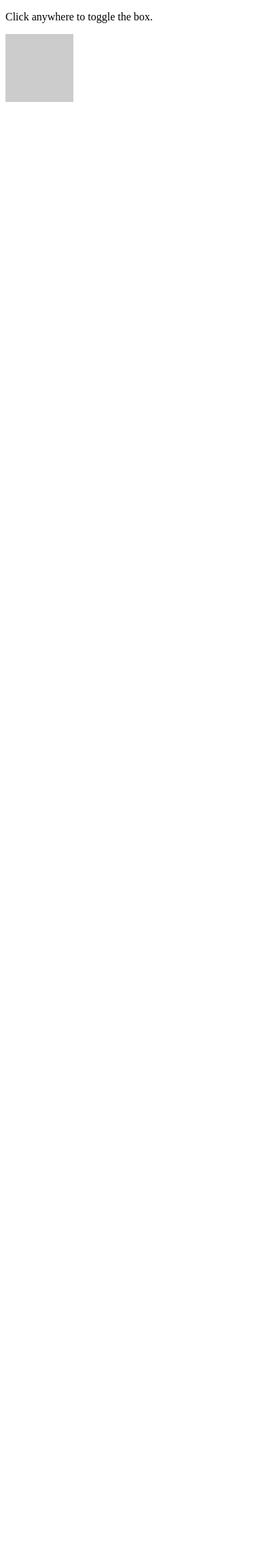
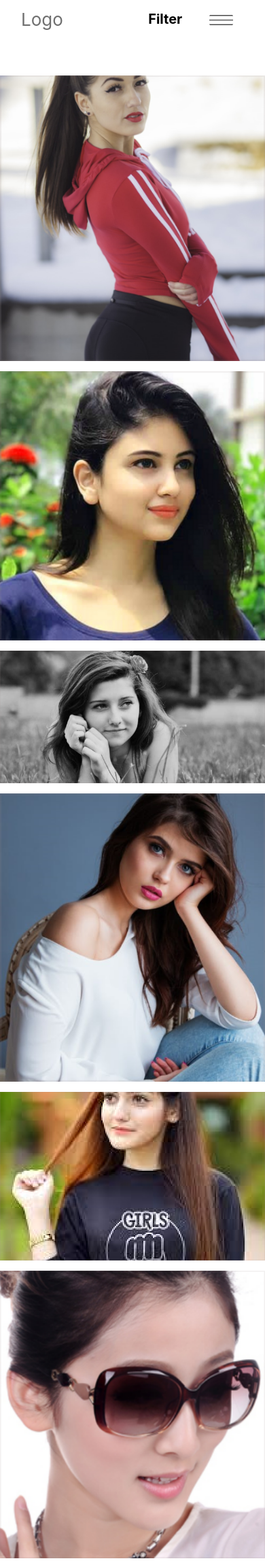
Before and after one commit to wmsn-web/photorating, a PHP site: page /test.html in a window 390 px wide. Shown: the top 2296 px of the page at 68% size. Before the commit the page ends 150 px from the top, so only its background shows below. Run offline with PHP 8.4, Linux system fonts and the light colour scheme; some libraries are stand-ins or nearby versions.

Commit message:
homepage desktop view completed

```diff
--- a/html/assets/css/style.css
+++ b/html/assets/css/style.css
@@ -117,6 +117,10 @@ body {
 	color: #fff;
  background: #E65050;}
 @media(max-width:991px) {
+	.navbar-nav .item-logo{font: Regular 60px/80px Segoe UI; font-size:26px; color: #707070; }
+	#tgl{width: 35px; height: 15px}
+	.fltr, .menus{padding: none}
+	.menus{display: none;}
   #wrapper {
     padding-left: 0;
   }
@@ -128,15 +132,16 @@ body {
   position: fixed;
   right: 250px;
   top:1px;
-  width: 250px !important ;
+  width: 280px !important ;
   height: 100%;
   margin-right: -250px;
-  background: rgba(255, 255, 255, 0.2);
+  background: rgba(255, 255, 255, 0.9);
   -webkit-transition: all 0.5s ease;
   -moz-transition: all 0.5s ease;
   -o-transition: all 0.5s ease;
   transition: all 0.5s ease;
 }
+.round{width: 75px; height: 75px; border-radius: 50%}
   #wrapper.toggled #sidebar-wrapper {
     width: 250px;
   }
--- a/html/test.html
+++ b/html/test.html
@@ -1,29 +1,272 @@
-<!doctype html>
-<html lang="en">
+<!DOCTYPE html>
+<html>
 <head>
-  <meta charset="utf-8">
-  <title>bounce demo</title>
-  <link rel="stylesheet" href="//code.jquery.com/ui/1.12.1/themes/smoothness/jquery-ui.css">
-  <style>
-  #toggle {
-    width: 100px;
-    height: 100px;
-    background: #ccc;
-  }
-  </style>
-  <script src="https://ajax.googleapis.com/ajax/libs/jquery/2.1.1/jquery.min.js"></script>
+	<meta charset="utf-8">
+	<meta name="viewport" content="width=device-width, initial-scale=1.0">
+
+    <meta name="description" content="">
+    <meta name="author" content="">
+    <link rel="icon" href="assets/images/favicon.png">
+    <link href="//maxcdn.bootstrapcdn.com/bootstrap/4.1.1/css/bootstrap.min.css" rel="stylesheet" id="bootstrap-css">
+
+    <link rel="stylesheet" type="text/css" href="assets/css/style.css" />
+
+    <title>Home</title>
 </head>
 <body>
+	<div class="container-fluid">
+	    <nav class="navbar navbar-expand navbar-dark">
+		        <div class="collapse navbar-collapse" id="navbarsExample02">
+		            <ul class="navbar-nav mr-auto">
+		                <li class="nav-item item-logo">Logo</li>
+		            </ul>
+		            <a href="javascript:void(0)" class="navbar-brand">
+		            	<span class="fltr">Filter</span>
+		            	<span class="menus">Menu</span>
+		                <img  id="tgl" src="assets/images/menubars.png" alt="menuBar" />
+		            </a>
+		        </div>
+		</nav>
+    </div>
 
-<p>Click anywhere to toggle the box.</p>
-<div id="toggle"></div>
+        <div id="wrapper" class="toggled">
+            <!-- Sidebar -->
+            <div id="sidebar-wrapper2">
+            	<div class="cls">
+            		<img class="clsBtn" src="assets/images/closebtn.png" alt="close">
+            	</div>
+            	<div class="profile-pic">
+            		<img class="round" src="assets/images/profile.png" alt="profile">
+            	</div>
+            	<div class="sideMenu">
+	            	<ul>
+	                   <li><a class="actv" href="#">Home</a></li>
+	                   <li><a href="#">About Us</a></li>
+	                   <li><a href="#">Settings</a></li>
+	                   <li><a href="#">My Half friend</a></li>
+	                   <li><a href="#">My Full Friend</a></li>
+	            	</ul>
+               </div>
+            </div> <!-- /#sidebar-wrapper -->
 
-<script>
-$( document ).click(function() {
-  //$( "#toggle" ).toggle( "bounceinleft", { times: 3 }, "slow" );
-  $("#toggle").animate({top: '+=150px'}, {duration: 500, queue: true});
-});
-</script>
+</div>
+<div class="mainGal">
+	<div align="center">
+		<div class="filters">
+			<button class="fltrBtn">Female</button>
+			<button class="fltrBtn">Female</button>
+			<button class="fltrBtn">Age</button>
+		</div>
+	</div>
+<section id="photos">
+	 	<div class="cont">
+		 	<img class="imgg" src="assets/images/1.png"  alt="gallery"><br>
+	        <div class="middle">
+	        	<div class="text">
+	        		<table class="tlb">
+	        			<tr>
+	        				<th>Nikita Kundu</th>
+	        				<td><img src="assets/images/icons/comp1.png" /> 22</td>
+	        			</tr>
+	        		</table>
+	        		<hr>
+	        		<table class="tlb">
+	        			<tr>
+	        				<th><img src="assets/images/icons/star.png" /> 20</th>
+	        				<td><button class="primary">Rate Now</button></td>
+	        			</tr>
+	        		</table>
+	        	</div>
+	        </div>
+	    </div>
+	    <div class="cont">
+	 	<img class="imgg" src="assets/images/2.png" alt="gallery"><br>
+	 	<div class="middle">
+        	<div class="text">
+        		<table class="tlb">
+        			<tr>
+        				<th>Nikita Kundu</th>
+        				<td><img src="assets/images/icons/comp1.png" /> 22</td>
+        			</tr>
+        		</table>
+        		<hr>
+        		<table class="tlb">
+        			<tr>
+        				<th><img src="assets/images/icons/star.png" /> 20</th>
+        				<td><button class="primary">Rate Now</button></td>
+        			</tr>
+        		</table>
+        	</div>
+        </div>
+	    </div>
+	    <div class="cont">
+	 	<img class="imgg" src="assets/images/3.png" alt="gallery"><br>
+	 	<div class="middle">
+        	<div class="text">
+        		<table class="tlb">
+        			<tr>
+        				<th>Nikita Kundu</th>
+        				<td><img src="assets/images/icons/comp1.png" /> 22</td>
+        			</tr>
+        		</table>
+        		<hr>
+        		<table class="tlb">
+        			<tr>
+        				<th><img src="assets/images/icons/star.png" /> 20</th>
+        				<td><button class="primary">Rate Now</button></td>
+        			</tr>
+        		</table>
+        	</div>
+        </div>
+	    </div>
+	    <div class="cont">
+	 	<img class="imgg" src="assets/images/4.png" alt="gallery"><br>
+	 	<div class="middle">
+        	<div class="text">
+        		<table class="tlb">
+        			<tr>
+        				<th>Nikita Kundu</th>
+        				<td><img src="assets/images/icons/comp1.png" /> 22</td>
+        			</tr>
+        		</table>
+        		<hr>
+        		<table class="tlb">
+        			<tr>
+        				<th><img src="assets/images/icons/star.png" /> 20</th>
+        				<td><button class="primary">Rate Now</button></td>
+        			</tr>
+        		</table>
+        	</div>
+        </div>
+	    </div>
+	    <div class="cont">
+	 	<img class="imgg" src="assets/images/5.png" alt="gallery"><br>
+	 	<div class="middle">
+        	<div class="text">
+        		<table class="tlb">
+        			<tr>
+        				<th>Nikita Kundu</th>
+        				<td><img src="assets/images/icons/comp1.png" /> 22</td>
+        			</tr>
+        		</table>
+        		<hr>
+        		<table class="tlb">
+        			<tr>
+        				<th><img src="assets/images/icons/star.png" /> 20</th>
+        				<td><button class="primary">Rate Now</button></td>
+        			</tr>
+        		</table>
+        	</div>
+        </div>
+	    </div>
+	    <div class="cont">
+	 	<img class="imgg" src="assets/images/6.png" alt="gallery"><br>
+	 	<div class="middle">
+        	<div class="text">
+        		<table class="tlb">
+        			<tr>
+        				<th>Nikita Kundu</th>
+        				<td><img src="assets/images/icons/comp1.png" /> 22</td>
+        			</tr>
+        		</table>
+        		<hr>
+        		<table class="tlb">
+        			<tr>
+        				<th><img src="assets/images/icons/star.png" /> 20</th>
+        				<td><button class="primary">Rate Now</button></td>
+        			</tr>
+        		</table>
+        	</div>
+        </div>
+	    </div>
+	    <div class="cont">
+	 	<img class="imgg" src="assets/images/7.png" alt="gallery"><br>
+	 	<div class="middle">
+        	<div class="text">
+        		<table class="tlb">
+        			<tr>
+        				<th>Nikita Kundu</th>
+        				<td><img src="assets/images/icons/comp1.png" /> 22</td>
+        			</tr>
+        		</table>
+        		<hr>
+        		<table class="tlb">
+        			<tr>
+        				<th><img src="assets/images/icons/star.png" /> 20</th>
+        				<td><button class="primary">Rate Now</button></td>
+        			</tr>
+        		</table>
+        	</div>
+        </div>
+	    </div>
+	    <div class="cont">
+	 	<img class="imgg" src="assets/images/8.png" alt="gallery"><br>
+	 	<div class="middle">
+        	<div class="text">
+        		<table class="tlb">
+        			<tr>
+        				<th>Nikita Kundu</th>
+        				<td><img src="assets/images/icons/comp1.png" /> 22</td>
+        			</tr>
+        		</table>
+        		<hr>
+        		<table class="tlb">
+        			<tr>
+        				<th><img src="assets/images/icons/star.png" /> 20</th>
+        				<td><button class="primary">Rate Now</button></td>
+        			</tr>
+        		</table>
+        	</div>
+        </div>
+	    </div>
+	    <div class="cont">
+	 	<img class="imgg" src="assets/images/8.png" alt="gallery"><br>
+	 	<div class="middle">
+        	<div class="text">
+        		<table class="tlb">
+        			<tr>
+        				<th>Nikita Kundu</th>
+        				<td><img src="assets/images/icons/comp1.png" /> 22</td>
+        			</tr>
+        		</table>
+        		<hr>
+        		<table class="tlb">
+        			<tr>
+        				<th><img src="assets/images/icons/star.png" /> 20</th>
+        				<td><button class="primary">Rate Now</button></td>
+        			</tr>
+        		</table>
+        	</div>
+        </div>
+	    </div>
+	 </section>
+ </div>
+
+
+
+
+
+
+
+
+
+<script type="text/javascript" src="assets/js/jquery-3.4.1.min.js"></script>
+    <script type="text/javascript" src="assets/js/bootstrap.min.js"></script>
+
+            <script>
+               $(document).ready(function(){
+               	$(".filters").hide();
+               	$("#tgl").click(function(){
+               		$("#sidebar-wrapper2").attr("id","sidebar-wrapper");
+               	});
+               	$(".clsBtn").click(function(){
+               		$("#sidebar-wrapper").attr("id","sidebar-wrapper2");
+               	});
+               	$(".fltr").click(function(){
+               		$(".filters").show();
+               	});
+               });
+        </script>
 
 </body>
 </html>
```
